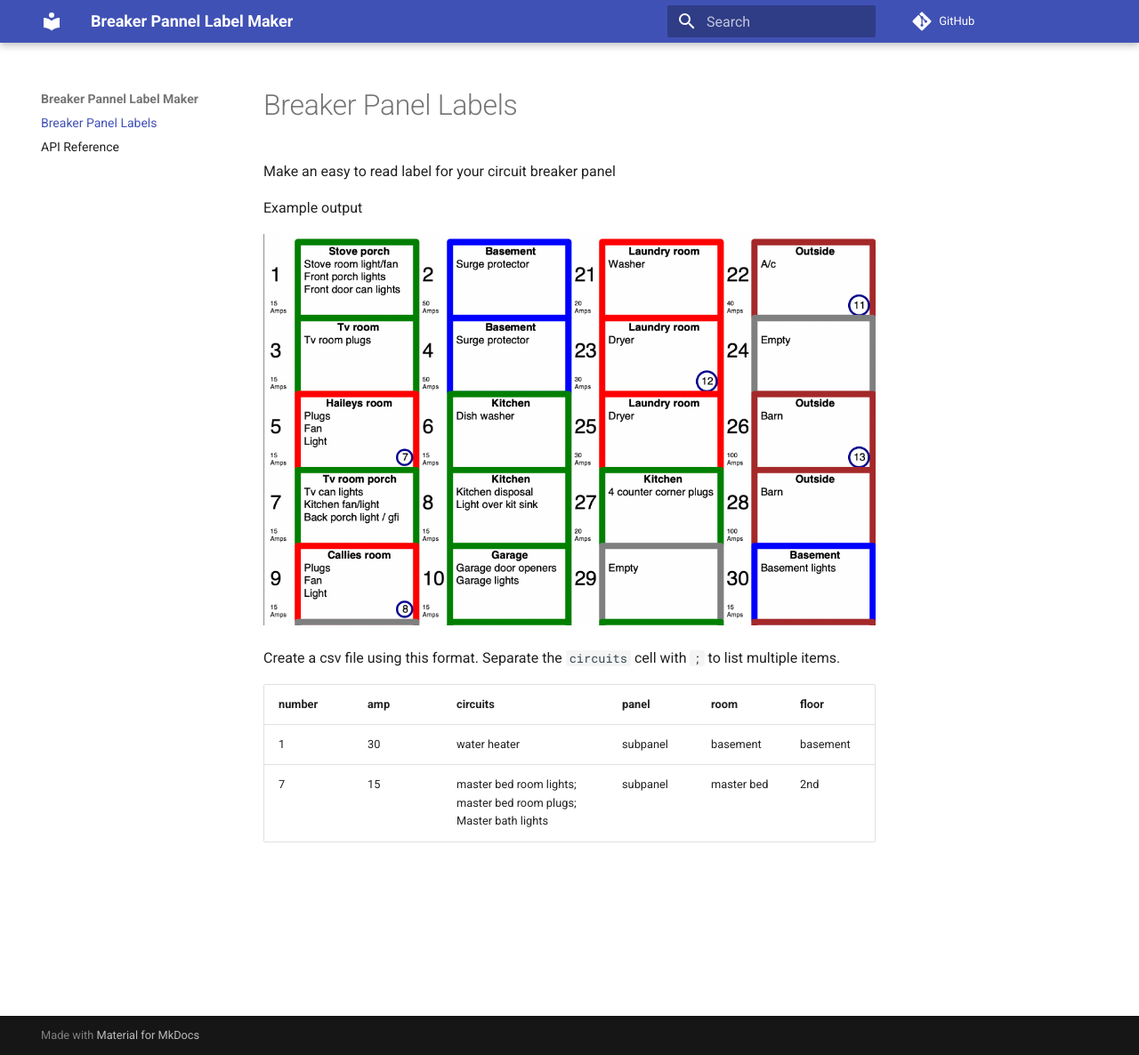
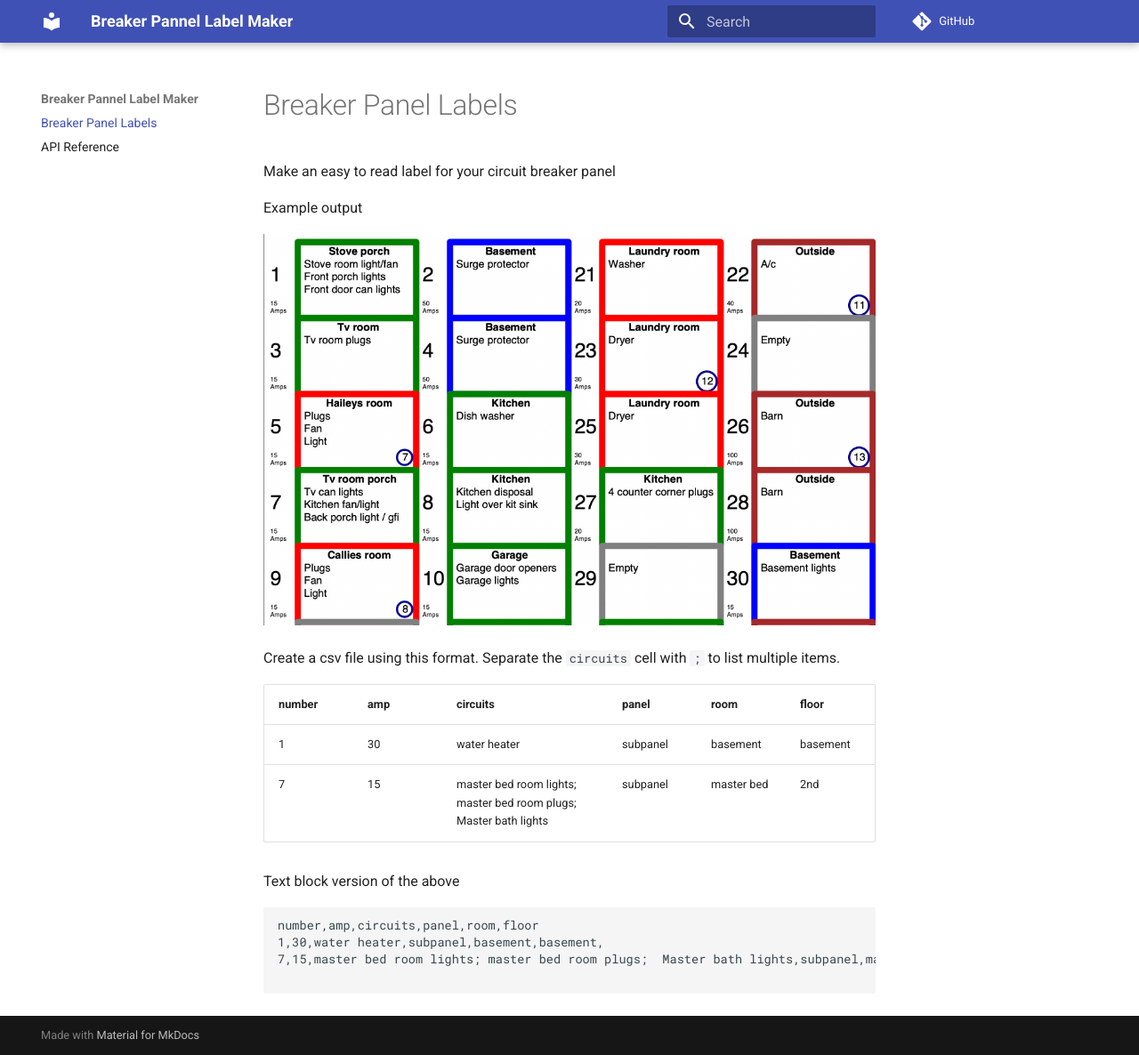
Before and after one commit to 3ltreilly/breaker_panel_labels, an MkDocs documentation site: the page built from docs/index.md, in a window 1280 px wide and 1186 px high. Shown: the whole window at 89% size. Built offline with MkDocs 1.6.1 and Material for MkDocs 9.7.7, drawn with Linux system fonts in a browser that asks for light colours; comment, search, counter and statistics services are not loaded.

Commit message:
Add csv code block

````diff
--- a/docs/index.md
+++ b/docs/index.md
@@ -13,3 +13,12 @@ Create a csv file using this format.  Separate the `circuits` cell with `;` to l
 | --- | ----------- | --- | ----------- | --- | ----------- |
 | 1 | 30 |	water heater	| subpanel  |	basement    |	basement |
 | 7 | 15 |	master bed room lights; master bed room plugs;  Master bath lights	| subpanel  |	master bed    |	2nd |
+
+
+Text block version of the above
+```csv
+number,amp,circuits,panel,room,floor
+1,30,water heater,subpanel,basement,basement,
+7,15,master bed room lights; master bed room plugs;  Master bath lights,subpanel,master bed,2nd
+
+```
````
